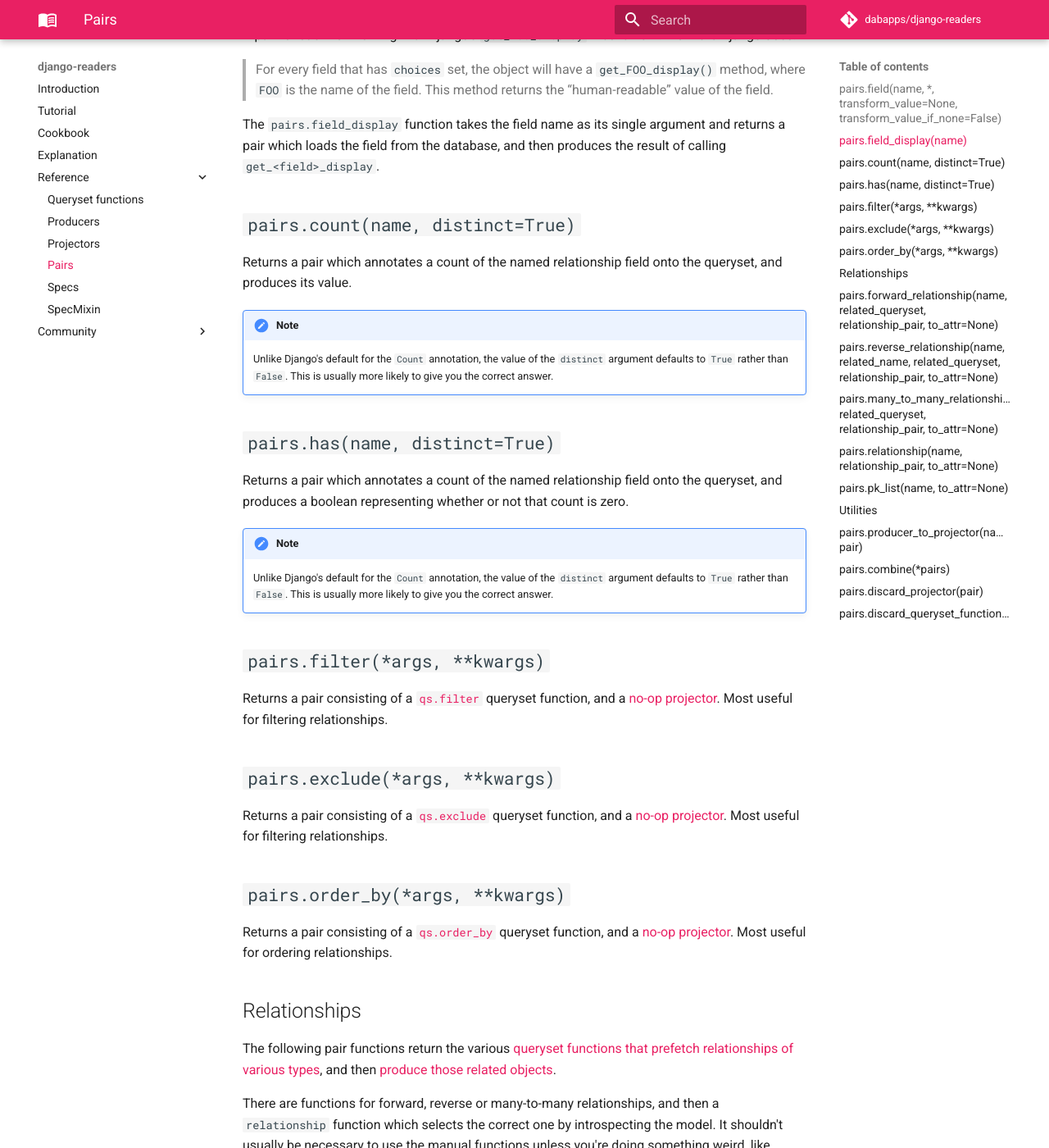
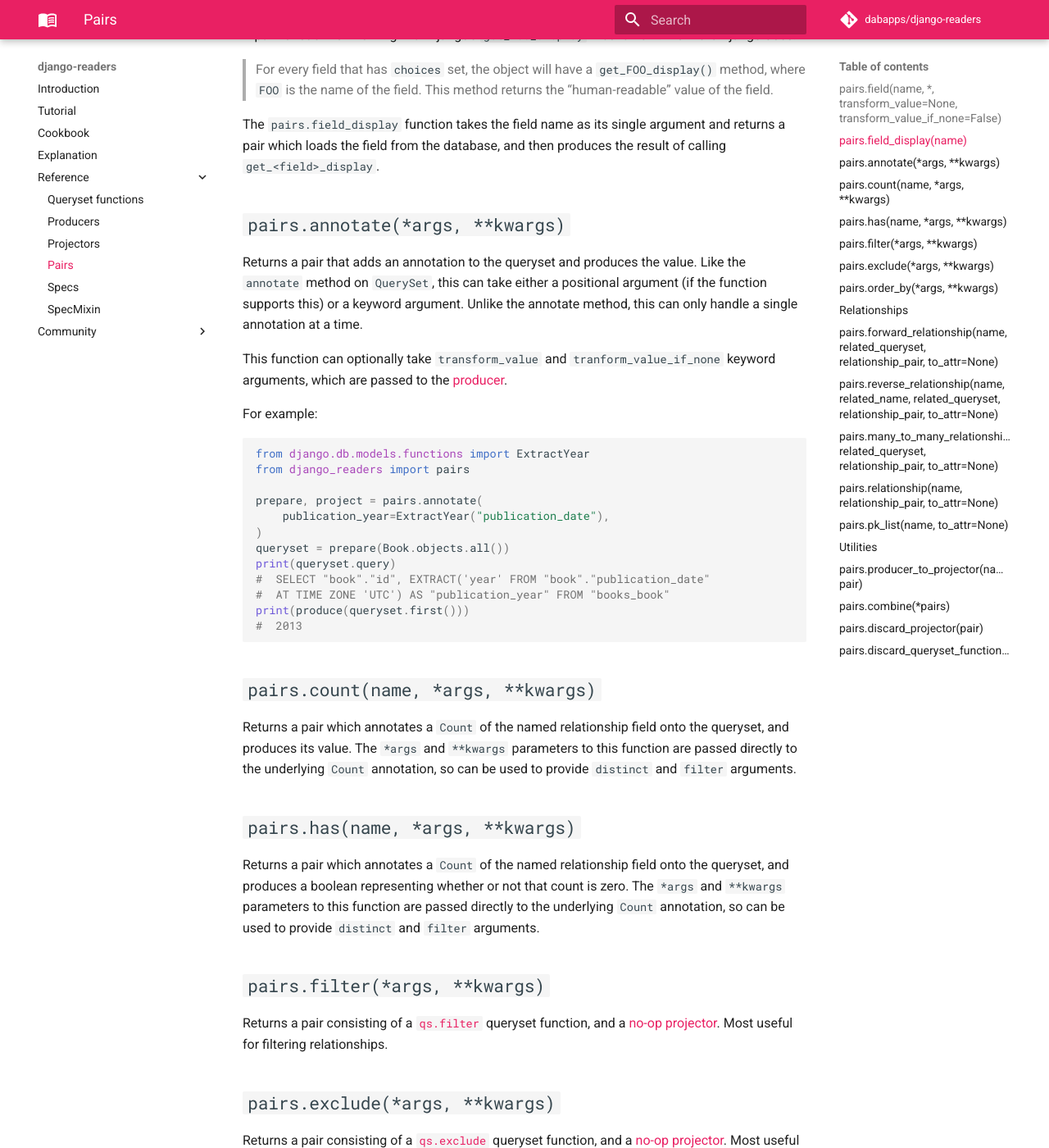
Before and after one commit to dabapps/django-readers, an MkDocs documentation site: the page built from docs/reference/pairs.md, in a window 1280 px wide and 1400 px high, scrolled down 1090 px. Shown: the whole window at 82% size. Built offline with MkDocs 1.6.1 and Material for MkDocs 9.7.7, drawn with Linux system fonts in a browser that asks for light colours; comment, search, counter and statistics services are not loaded; some of the changed text lies outside the part shown.

Commit message:
Document new pairs.annotate function

````diff
--- a/docs/reference/pairs.md
+++ b/docs/reference/pairs.md
@@ -14,7 +14,7 @@ from django_readers import pairs
 prepare, produce = pairs.field("name")
 queryset = prepare(Author.objects.all())
 print(queryset.query)
-#  SELECT "author"."id", "author"."name" FROM "author"
+#  SELECT "author"."id", "author"."name" FROM "books_author"
 print(produce(queryset.first()))
 #  'Some Author'
 ```
@@ -29,19 +29,36 @@ A pair function for working with Django's `get_FOO_display` mechanism. From the
 
 The `pairs.field_display` function takes the field name as its single argument and returns a pair which loads the field from the database, and then produces the result of calling `get_<field>_display`.
 
-## `pairs.count(name, distinct=True)` {: #count}
+## `pairs.annotate(*args, **kwargs)` {: #annotate}
 
-Returns a pair which annotates a count of the named relationship field onto the queryset, and produces its value.
+Returns a pair that adds an annotation to the queryset and produces the value. Like the `annotate` method on `QuerySet`, this can take either a positional argument (if the function supports this) or a keyword argument. Unlike the annotate method, this can only handle a single annotation at a time.
 
-!!! note
-    Unlike Django's default for the `Count` annotation, the value of the `distinct` argument defaults to `True` rather than `False`. This is usually more likely to give you the correct answer.
+This function can optionally take `transform_value` and `tranform_value_if_none` keyword arguments, which are passed to the [producer](producers.md#attr).
 
-## `pairs.has(name, distinct=True)` {: #has}
+For example:
 
-Returns a pair which annotates a count of the named relationship field onto the queryset, and produces a boolean representing whether or not that count is zero.
+```python
+from django.db.models.functions import ExtractYear
+from django_readers import pairs
 
-!!! note
-    Unlike Django's default for the `Count` annotation, the value of the `distinct` argument defaults to `True` rather than `False`. This is usually more likely to give you the correct answer.
+prepare, project = pairs.annotate(
+    publication_year=ExtractYear("publication_date"),
+)
+queryset = prepare(Book.objects.all())
+print(queryset.query)
+#  SELECT "book"."id", EXTRACT('year' FROM "book"."publication_date"
+#  AT TIME ZONE 'UTC') AS "publication_year" FROM "books_book"
+print(produce(queryset.first()))
+#  2013
+```
+
+## `pairs.count(name, *args, **kwargs)` {: #count}
+
+Returns a pair which annotates a `Count` of the named relationship field onto the queryset, and produces its value. The `*args` and `**kwargs` parameters to this function are passed directly to the underlying `Count` annotation, so can be used to provide `distinct` and `filter` arguments.
+
+## `pairs.has(name, *args, **kwargs)` {: #has}
+
+Returns a pair which annotates a `Count` of the named relationship field onto the queryset, and produces a boolean representing whether or not that count is zero. The `*args` and `**kwargs` parameters to this function are passed directly to the underlying `Count` annotation, so can be used to provide `distinct` and `filter` arguments.
 
 ## `pairs.filter(*args, **kwargs)` {: #filter}
 
````
